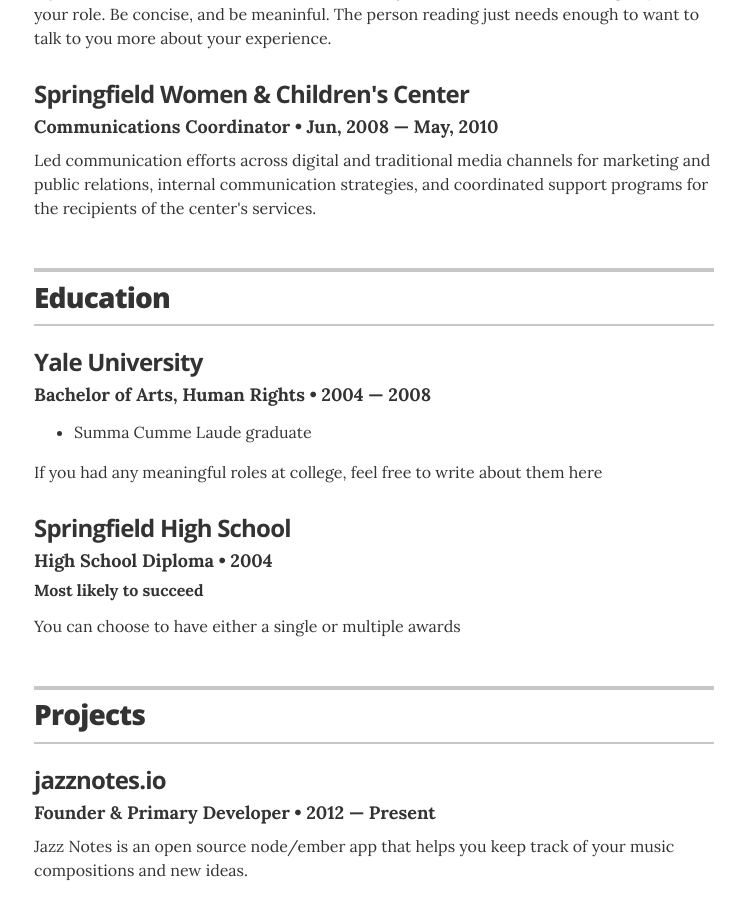
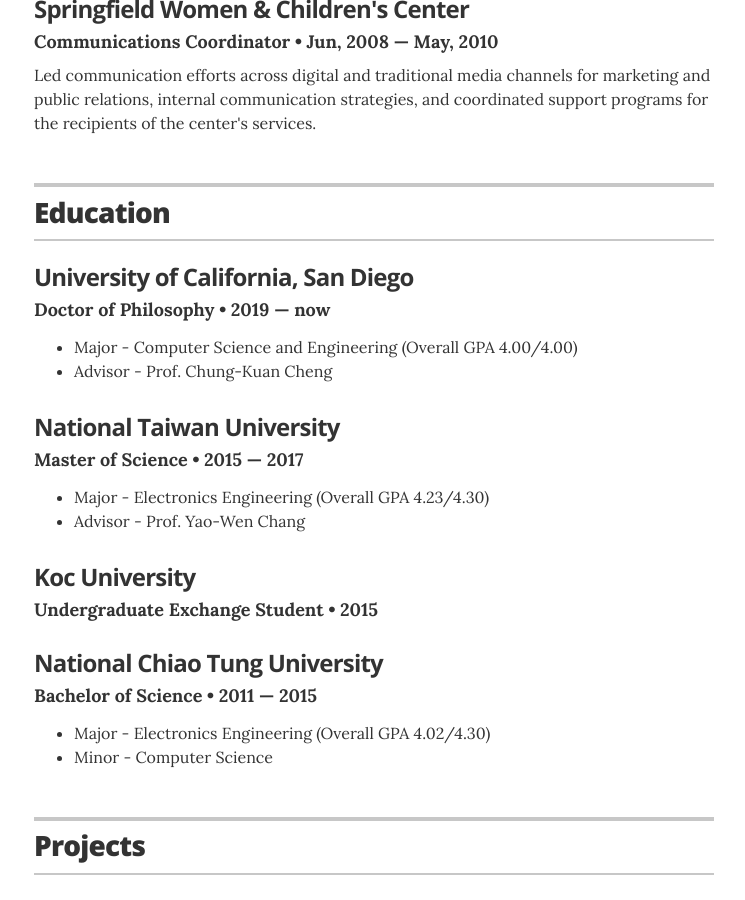
Before and after one commit to jamestclin/jamestclin.github.io, a Jekyll site: the page built from index.html, in a window 1280 px wide and 900 px high, scrolled down 961 px. Shown: the whole window, without its empty margins (266-1011 px from the left). Built offline with Jekyll 4.4.1, drawn with Linux system fonts in a browser that asks for light colours.

Commit message:
Update Education

```diff
--- a/_config.yml
+++ b/_config.yml
@@ -29,7 +29,7 @@
 # "no" to display an "I'm not looking for work" message,
 # or remove the resume_looking_for_work option entirely
 # to leave blank
-resume_looking_for_work:        "yes"
+# resume_looking_for_work:        "yes"
 
 # Decide which sections to use
 # comment out to hide
--- a/_data/education.yml
+++ b/_data/education.yml
@@ -1,13 +1,30 @@
 # Degree
-- degree: Bachelor of Arts, Human Rights
-  uni: Yale University
-  year: 2004 &mdash; 2008
+- degree: Doctor of Philosophy
+  uni: University of California, San Diego
+  year: 2019 &mdash; now
   awards:
-    - award: Summa Cumme Laude graduate
-  summary: If you had any meaningful roles at college, feel free to write about them here
+    - award: "Major - Computer Science and Engineering (Overall GPA 4.00/4.00)"
+    - award: "Advisor - Prof. Chung-Kuan Cheng"
+  # summary: You can choose to have either a single or multiple awards
 
-- degree: High School Diploma
-  uni: Springfield High School
-  year: 2004
-  award: Most likely to succeed
-  summary: You can choose to have either a single or multiple awards
+- degree: Master of Science
+  uni: National Taiwan University
+  year: 2015 &mdash; 2017
+  awards:
+    - award: "Major - Electronics Engineering (Overall GPA 4.23/4.30)"
+    - award: "Advisor - Prof. Yao-Wen Chang"
+  # summary: You can choose to have either a single or multiple awards
+
+- degree: Undergraduate Exchange Student
+  uni: Koc University
+  year: 2015
+  # award: 123
+  # summary: You can choose to have either a single or multiple awards
+
+- degree: Bachelor of Science
+  uni: National Chiao Tung University
+  year: 2011 &mdash; 2015
+  awards:
+    - award: "Major - Electronics Engineering (Overall GPA 4.02/4.30)"
+    - award: "Minor - Computer Science"
+  # summary: You can choose to have either a single or multiple awards
```
